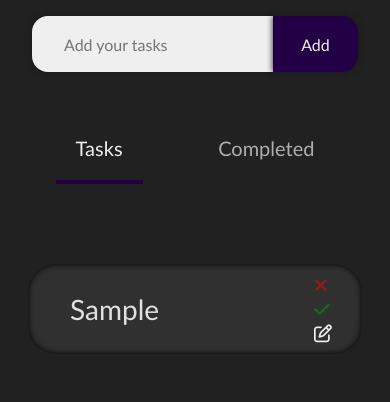
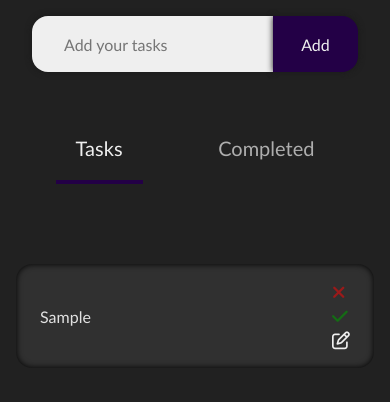
Before and after one commit to HarryColyer/task-manager, a plain HTML site: page index.html in a window 390 px wide. Both pictures are taken after typing "Sample" into the empty fields and a click on the button "Add". Drawn offline with Linux system fonts and the light colour scheme.

Commit message:
change font size on smaller screen and fixed bug where overflow was showing on list item

```diff
--- a/style.css
+++ b/style.css
@@ -25,18 +25,11 @@
     }
     .tasks-list > li, .completed-list > li {
         max-width: calc(100vw - 2em);
-        font-size: 28px;
         padding: 1em 1.5em;
         margin: 0 1em;
-        overflow: auto;
     }
     .tabs > button {
         font-size: 20px;
-    }
-    .icons {
-        top: 50%;
-        right: 15px;
-        transform: translateY(-50%);
     }
 }
 /* Small devices (portrait tablets and large phones, 600px and up)*/
@@ -161,7 +154,9 @@ body {
 }
 
 .tasks-list > li, .completed-list > li {
-    position: relative;
+    display: flex;
+    align-items: center;
+    justify-content: space-between;
     background: #303030;
     list-style: none;
     box-shadow: inset 0 0 6px #000;
@@ -198,10 +193,6 @@ body {
 }
 
 .icons {
-    position: absolute;
-    top: 50%;
-    right: 30px;
-    transform: translateY(-50%);
     display: flex;
     flex-direction: column;
     justify-content: space-between;
```
